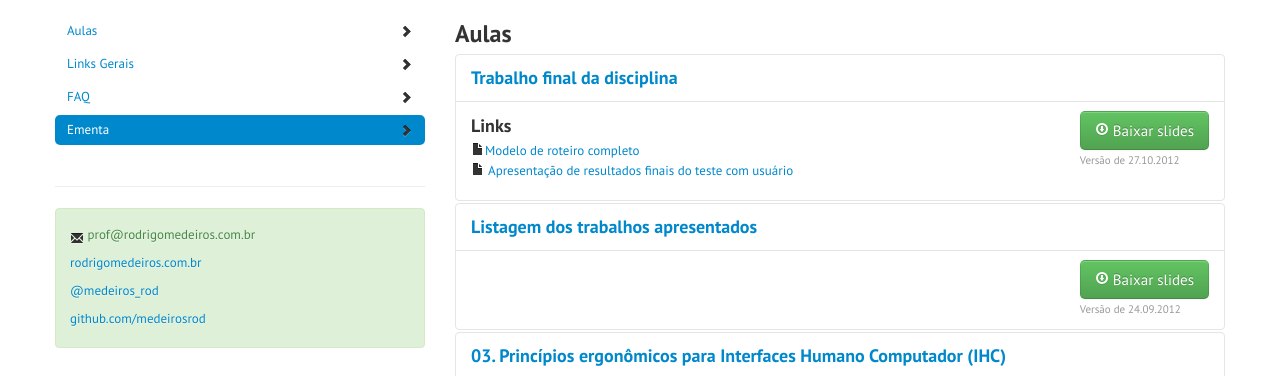
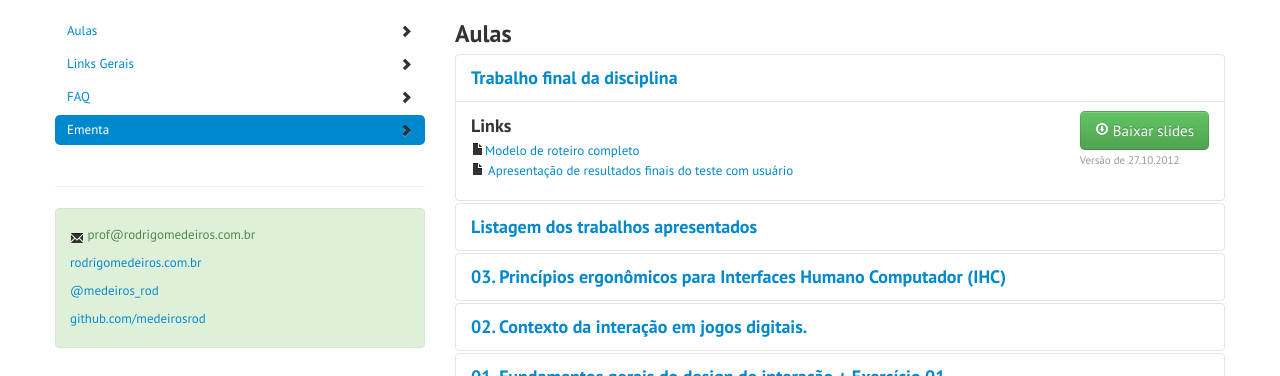
Before and after one commit to medeirosrod/analise2012.2, a plain HTML site: page index.html in a window 1280 px wide. Shown: the part 136-512 px from the top of the page. Drawn offline with nearby package versions, Linux system fonts and the light colour scheme.

Commit message:
corrigindo o accordion

```diff
--- a/index.html
+++ b/index.html
@@ -104,7 +104,7 @@ Qualquer coisa procurar o @rdmuniz :)
                     </h3>
                   </div>
 
-                  <div id="aula-lista" class="accordion-body collapse in">
+                  <div id="aula-lista" class="accordion-body collapse">
                     <div class="accordion-inner">
                           <p class="pull-right">
                             <a href="downloads/analise-trabalhos.pdf" class="btn btn-success btn-large"><i class="icon-download icon-white"></i> Baixar slides</a><br>
```
